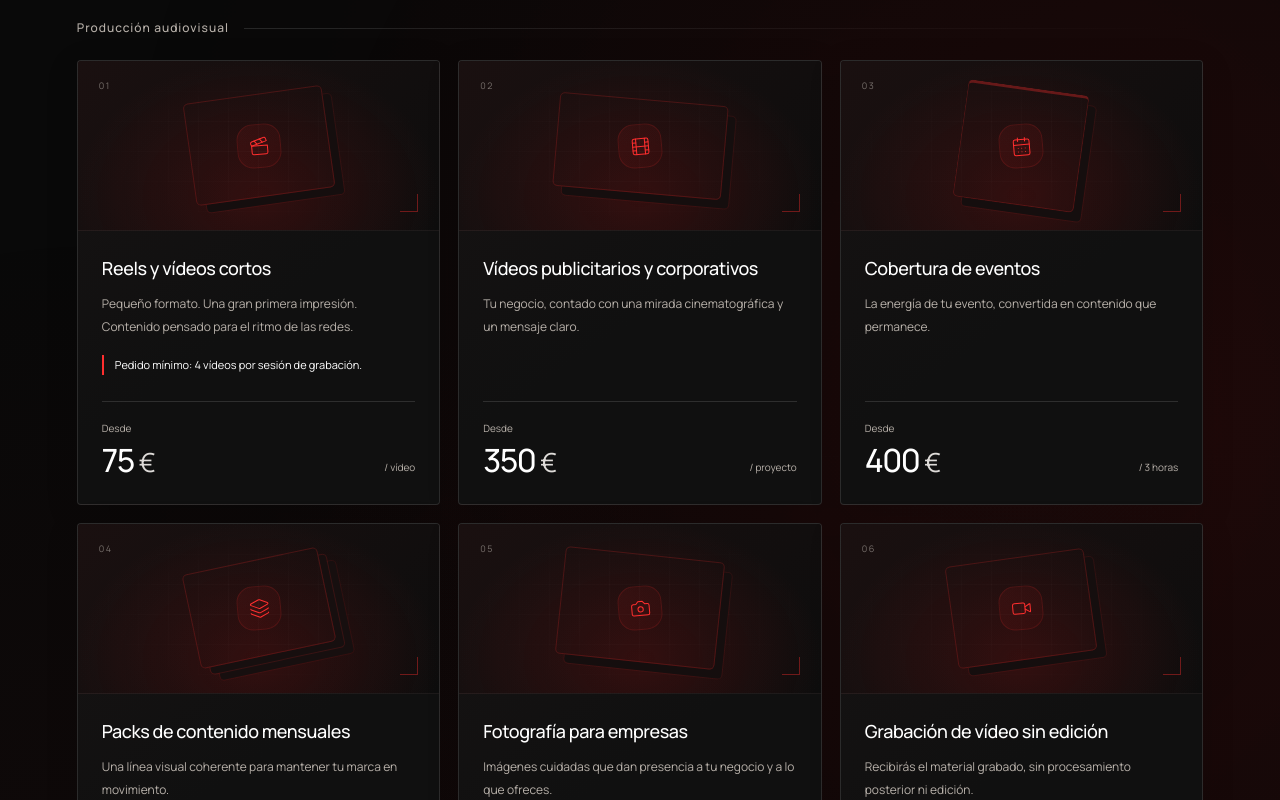
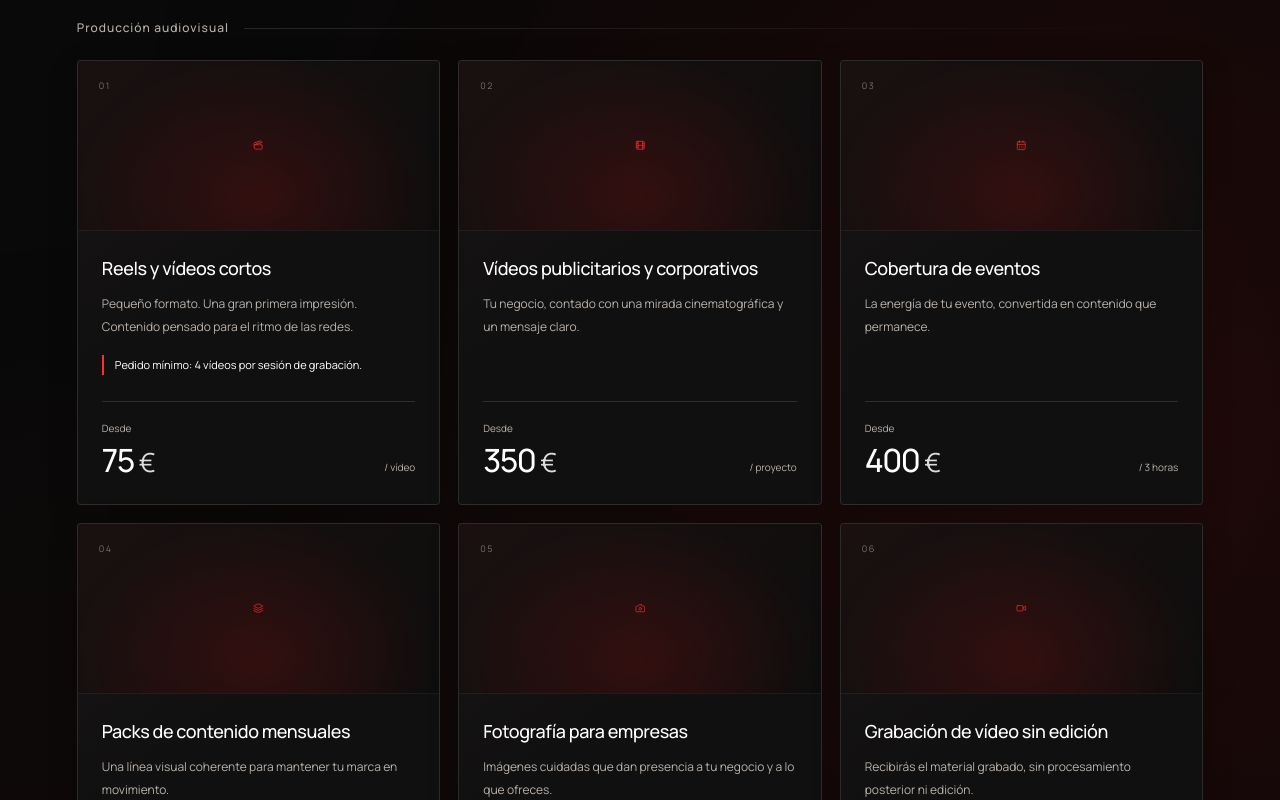
Before and after one commit to danil200891-jpg/ArtPro, a React (Vite) app: page / in a window 1280 px wide. Shown: the part 1660-2460 px from the top of the page. Built offline with nearby package versions, Linux system fonts and the light colour scheme.

Commit message:
Halve service icons and simplify their decoration

```diff
--- a/src/visuals.css
+++ b/src/visuals.css
@@ -55,3 +55,11 @@
 
 /* Currency remains secondary to the price, on desktop and mobile alike. */
 .service-price strong .price-currency{font-size:.82em;font-weight:400;letter-spacing:0;color:#dedbd8;line-height:inherit;vertical-align:baseline}
+
+/* Minimal service symbols; keep the illustration area and card geometry intact. */
+.visual-icon{width:22px;height:22px;border:0;border-radius:0;background:none;transform:none}
+.visual-icon svg{width:10.5px;height:10.5px;stroke-width:1.5}
+.visual-frame,.visual-grid,.visual-corner{display:none}
+@media(hover:hover) and (pointer:fine){.service-card:hover .visual-icon{transform:scale(1.035);box-shadow:none}}
+@media(hover:none),(pointer:coarse){.visual-icon,.service-card:hover .visual-icon{transform:none}}
+@media(prefers-reduced-motion:reduce){.service-card:hover .visual-icon{transform:none}}
```
